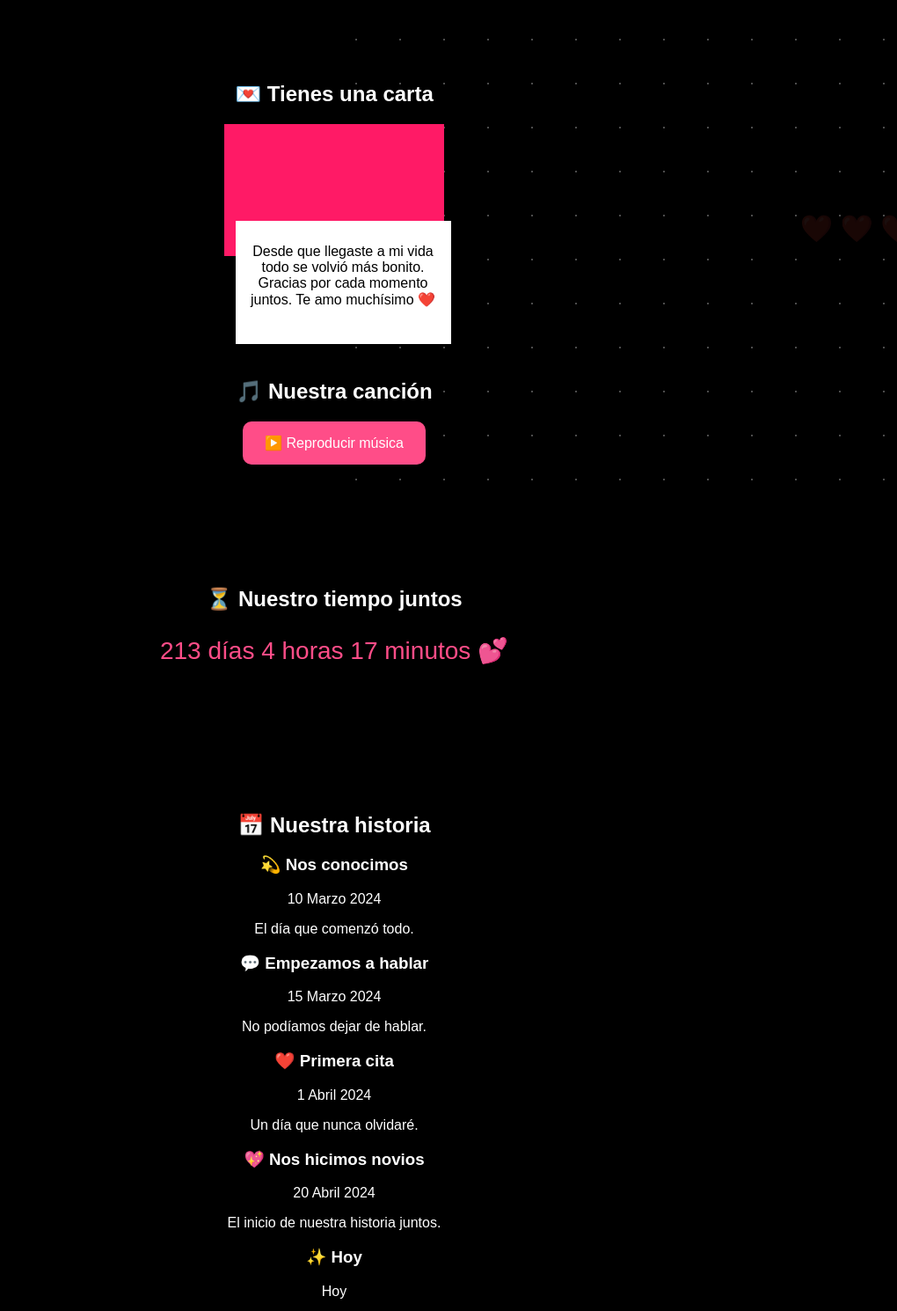
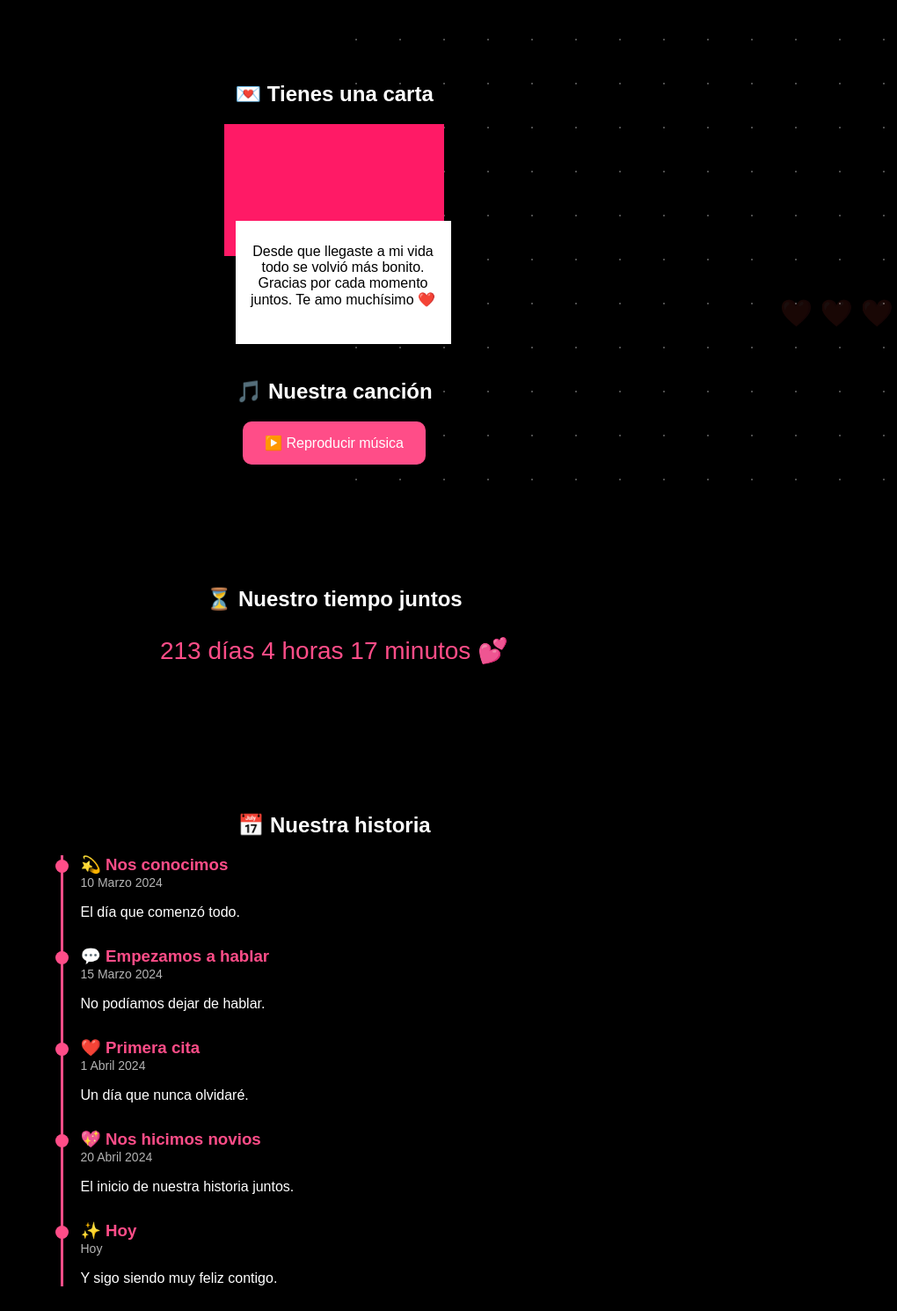
Before and after one commit to TortaCubana707/Siempre_fuiste_tu, a plain HTML site: page index.html in a window 1280 px wide. Shown: the part 102-1592 px from the top of the page at 88% size, without its empty margins (260-1280 px from the left). Drawn offline with Linux system fonts and the light colour scheme.

Commit message:
Update style.css

```diff
--- a/style.css
+++ b/style.css
@@ -7,25 +7,21 @@ color:white;
 overflow-x:hidden;
 }
 
-/* fondo animado */
+/* fondo */
 
 .fondo{
 position:fixed;
 width:100%;
 height:100%;
-background:black;
 z-index:-1;
 }
-
-/* estrellas */
 
 .fondo::before{
 content:"";
 position:absolute;
 width:100%;
 height:100%;
-background-image:
-radial-gradient(white 1px, transparent 1px);
+background-image:radial-gradient(white 1px, transparent 1px);
 background-size:50px 50px;
 opacity:0.3;
 animation:stars 40s linear infinite;
@@ -36,16 +32,14 @@ from{transform:translateY(0)}
 to{transform:translateY(-1000px)}
 }
 
-/* corazones */
-
 .fondo::after{
-content:"❤️ ❤️ ❤️ ❤️ ❤️";
+content:"❤️ ❤️ ❤️ ❤️ ❤️ ❤️";
 position:absolute;
 width:100%;
 height:100%;
+opacity:0.1;
 font-size:30px;
-opacity:0.1;
-animation:hearts 20s linear infinite;
+animation:hearts 25s linear infinite;
 }
 
 @keyframes hearts{
@@ -53,13 +47,27 @@ from{transform:translateY(100vh)}
 to{transform:translateY(-100vh)}
 }
 
+/* mensaje entrada */
+
+#mensajeEntrada{
+position:fixed;
+top:20px;
+left:50%;
+transform:translateX(-50%);
+background:#ff4d88;
+padding:15px 25px;
+border-radius:20px;
+font-size:18px;
+opacity:0;
+transition:1s;
+z-index:1000;
+}
 
 /* secciones */
 
 section{
 padding:60px 20px;
 }
-
 
 /* contador */
 
@@ -68,8 +76,7 @@ font-size:28px;
 color:#ff4d88;
 }
 
-
-/* galeria tipo instagram */
+/* galeria */
 
 .galeria{
 display:grid;
@@ -85,8 +92,7 @@ aspect-ratio:1/1;
 object-fit:cover;
 }
 
-
-/* responsive celular */
+/* responsive */
 
 @media (max-width:600px){
 
@@ -95,7 +101,6 @@ grid-template-columns:repeat(2,1fr);
 }
 
 }
-
 
 /* sobre */
 
@@ -138,6 +143,41 @@ transform:rotateX(180deg);
 transform:translateY(-20px);
 }
 
+/* timeline */
+
+.timeline{
+max-width:600px;
+margin:auto;
+text-align:left;
+border-left:3px solid #ff4d88;
+padding-left:20px;
+}
+
+.evento{
+margin-bottom:30px;
+position:relative;
+}
+
+.evento::before{
+content:"";
+width:15px;
+height:15px;
+background:#ff4d88;
+border-radius:50%;
+position:absolute;
+left:-29px;
+top:5px;
+}
+
+.evento h3{
+margin:0;
+color:#ff4d88;
+}
+
+.evento span{
+font-size:14px;
+opacity:0.7;
+}
 
 /* sorpresa */
 
@@ -154,8 +194,7 @@ font-size:24px;
 color:#ff4d88;
 }
 
-
-/* animaciones scroll */
+/* animacion scroll */
 
 .reveal{
 opacity:0;
```
